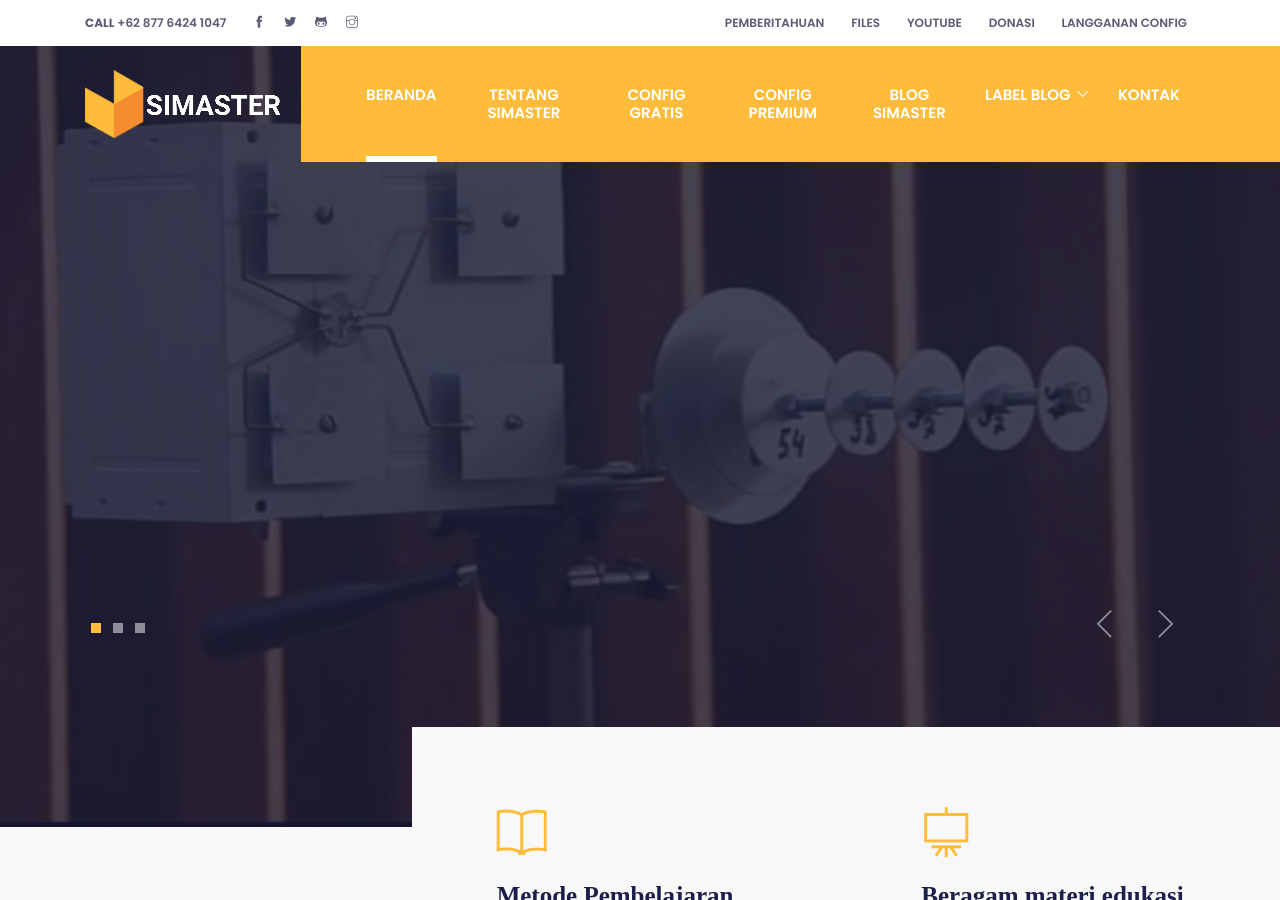
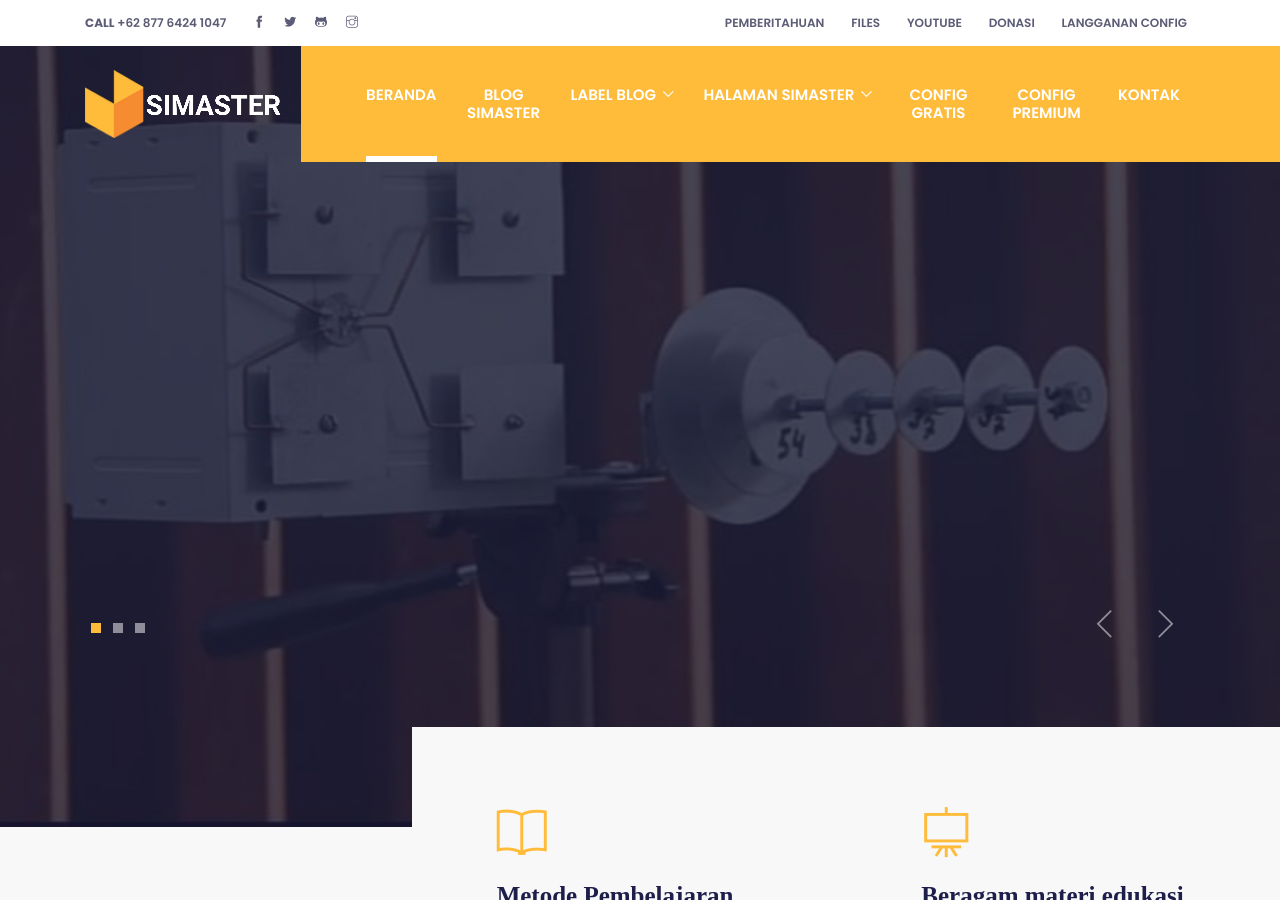
Before and after one commit to mwnsofficial/simastertutorials.github.io, a Jekyll site: the page built from index.html, in a window 1280 px wide and 900 px high. Built offline with Jekyll 4.4.1, drawn with Linux system fonts in a browser that asks for light colours; some web fonts are replaced; the list of posts is cut into pages by our own code.

Commit message:
Update header.html

```diff
--- a/_includes/header.html
+++ b/_includes/header.html
@@ -16,7 +16,7 @@
         <div class="col-lg-8 text-center text-lg-right">
           <ul class="list-inline">
             <li class="list-inline-item"><a class="text-uppercase text-color p-sm-2 py-2 px-0 d-inline-block" href="/tag_pemberitahuan.html">Pemberitahuan</a></li>
-            <li class="list-inline-item"><a class="text-uppercase text-color p-sm-2 py-2 px-0 d-inline-block" href="/tag_file.html">Files</a></li>
+            <li class="list-inline-item"><a class="text-uppercase text-color p-sm-2 py-2 px-0 d-inline-block" href="/tag_files.html">Files</a></li>
             <li class="list-inline-item"><a class="text-uppercase text-color p-sm-2 py-2 px-0 d-inline-block" href="https://yotube.com/@idtechannel">Youtube</a></li>
             <li class="list-inline-item"><a class="text-uppercase text-color p-sm-2 py-2 px-0 d-inline-block" href="#donasi" data-toggle="modal" data-target="#donasi">Donasi</a></li>
             <li class="list-inline-item"><a class="text-uppercase text-color p-sm-2 py-2 px-0 d-inline-block" href="#langganan" data-toggle="modal" data-target="#langganan">Langganan Config</a></li>
@@ -40,15 +40,6 @@
             <li class="nav-item active">
               <a class="nav-link" href="/index.html">Beranda</a>
             </li>
-            <li class="nav-item @@about">
-              <a class="nav-link" href="/about.html">Tentang Simaster</a>
-            </li>
-            <li class="nav-item @@courses">
-              <a class="nav-link" href="/tag_free-config.html">config Gratis</a>
-            </li>
-            <li class="nav-item @@events">
-              <a class="nav-link" href="/tag_premium-config.html">Config Premium</a>
-            </li>
             <li class="nav-item @@blog">
               <a class="nav-link" href="/blog.html">Blog Simaster</a>
             </li>
@@ -57,28 +48,49 @@
                 Label Blog
               </a>
               <ul class="dropdown-menu" aria-labelledby="navbarDropdown">
-                <li><a class="dropdown-item" href="/tag_openclash.html">Openclash</a></li>
-                <li><a class="dropdown-item" href="/tag_passwall.html">Passwall</a></li>
-                <li><a class="dropdown-item" href="/tag_openwrt.html">Openwrt</a></li>
-                <li><a class="dropdown-item" href="/tag_mikrotik.html">Mikrotik</a></li>
-                <li><a class="dropdown-item" href="/tag_router.html">Router</a></li>
-                <li><a class="dropdown-item" href="/tag_modem.html">Modem</a></li>
-                <li><a class="dropdown-item" href="/tag_antena.html">Antena</a></li>
-                <li><a class="dropdown-item" href="/tag_aplikasi.html">Aplikasi</a></li>
-                <li><a class="dropdown-item" href="/tag_software.html">Software</a></li>
-                <li><a class="dropdown-item" href="/tag_firmware.html">Firmware</a></li>
+                <li><a class="dropdown-item" href="openclash.html">Openclash</a></li>
+                <li><a class="dropdown-item" href="passwall.html">Passwall</a></li>
+                <li><a class="dropdown-item" href="openwrt.html">Openwrt</a></li>
+                <li><a class="dropdown-item" href="mikrotik.html">Mikrotik</a></li>
+                <li><a class="dropdown-item" href="router.html">Router</a></li>
+                <li><a class="dropdown-item" href="modem.html">Modem</a></li>
+                <li><a class="dropdown-item" href="antena.html">Antena</a></li>
+                <li><a class="dropdown-item" href="aplikasi.html">Aplikasi</a></li>
+                <li><a class="dropdown-item" href="software.html">Software</a></li>
+                <li><a class="dropdown-item" href="firmware.html">Firmware</a></li>
 
                 <li class="dropdown-item dropdown dropleft">
                   <a class="dropdown-toggle" href="#" id="navbarDropdownSubmenu" role="button" data-toggle="dropdown" aria-haspopup="true" aria-expanded="false">
                     Kumpulan File
                   </a>
                   <ul class="dropdown-menu dropdown-submenu" aria-labelledby="navbarDropdownSubmenu">
-                    <li><a class="dropdown-item" href="/tag_rule.html">Rule</a></li>
-                    <li><a class="dropdown-item" href="/tag_script.html">Script</a></li>
-                    <li><a class="dropdown-item" href="/tag_port.html">Port</a></li>
+                    <li><a class="dropdown-item" href="rule.html">Rule</a></li>
+                    <li><a class="dropdown-item" href="script.html">Script</a></li>
+                    <li><a class="dropdown-item" href="port.html">Port</a></li>
                   </ul>
                 </li>
               </ul>
+            </li>
+            <li class="nav-item dropdown view">
+              <a class="nav-link dropdown-toggle" href="#" id="navbarDropdown" role="button" data-toggle="dropdown" aria-haspopup="true" aria-expanded="false">
+                Halaman Simaster
+              </a>
+              <ul class="dropdown-menu" aria-labelledby="navbarDropdown">
+                <li><a class="dropdown-item" href="/about.html">About</a></li>
+                <li><a class="dropdown-item" href="/contact.html">Kontak</a></li>
+                <li><a class="dropdown-item" href="/disclaimer.html">Disclaimer</a></li>
+                <li><a class="dropdown-item" href="/privacy-policy.html">Privacy Policy</a></li>
+                <li><a class="dropdown-item" href="#!">Forums</a></li>
+                <li><a class="dropdown-item" href="/periklanan.html">Periklanan</a></li>
+                <li><a class="dropdown-item" href="/seller-vpn.html">Seller VPN</a></li>
+                <li><a class="dropdown-item" href="/marketplace.html">Toko Jual Beli</a></li>
+              </ul>
+            </li>
+            <li class="nav-item @@courses">
+              <a class="nav-link" href="free-config.html">config Gratis</a>
+            </li>
+            <li class="nav-item @@events">
+              <a class="nav-link" href="premium-config.html">Config Premium</a>
             </li>
             <li class="nav-item @@contact">
               <a class="nav-link" href="/contact.html">Kontak</a>
```
